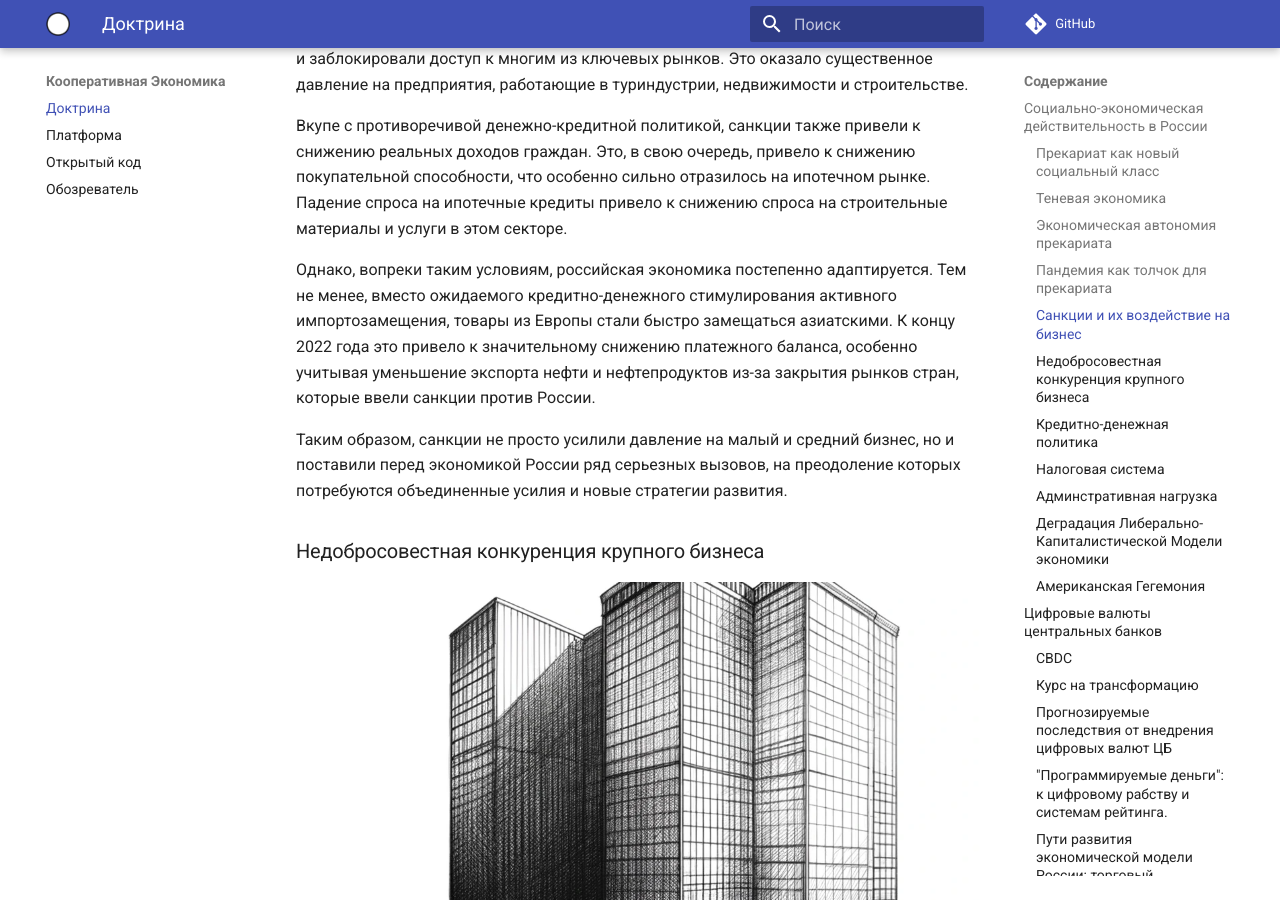
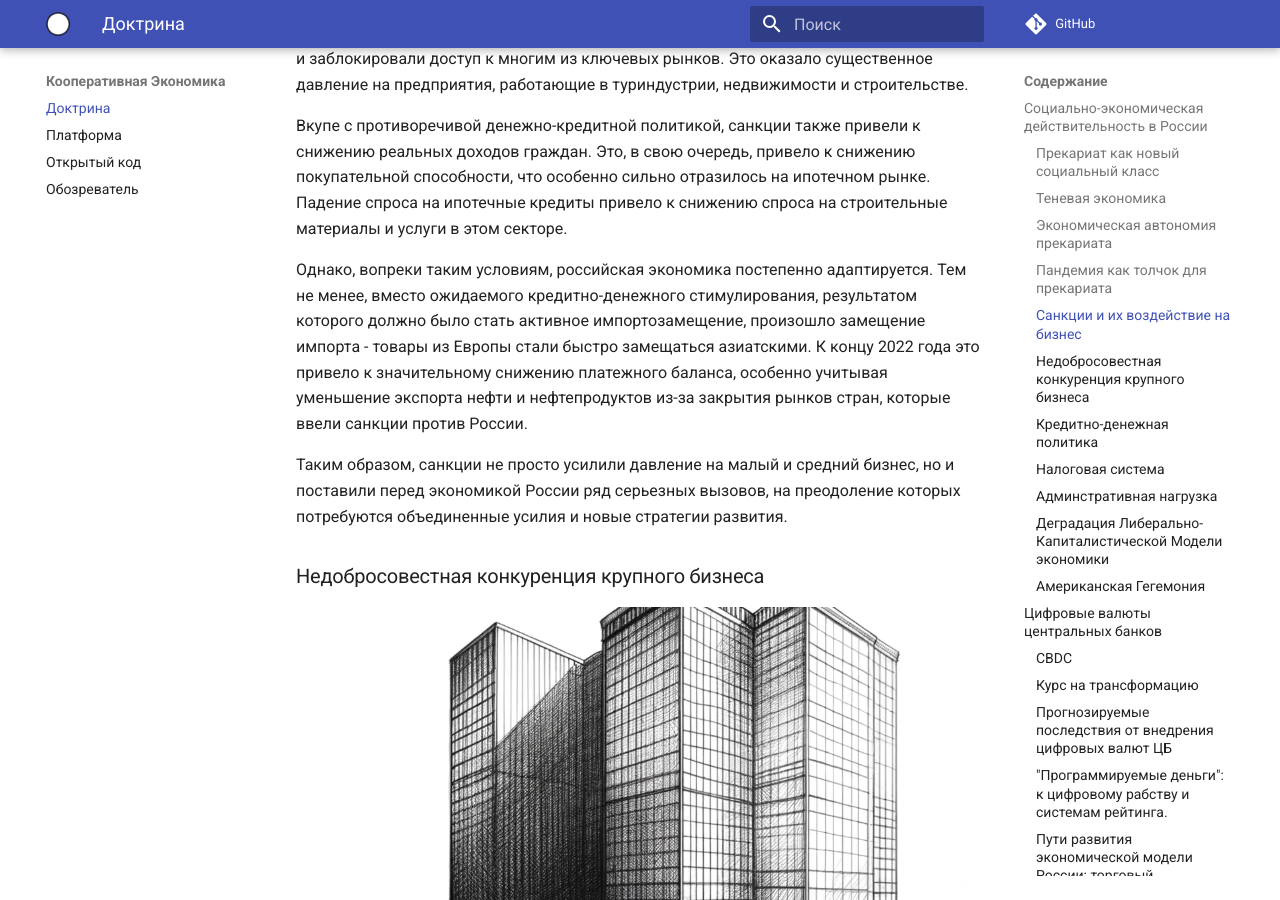
Before and after one commit to intellect-run/docs, an MkDocs documentation site: the page built from docs/index.md, in a window 1280 px wide and 900 px high, scrolled down 7521 px. Built offline with MkDocs 1.6.1 and Material for MkDocs 9.7.7, drawn with Linux system fonts in a browser that asks for light colours; some of the changed text lies outside the part shown.

Commit message:
Update index.md

```diff
--- a/docs/index.md
+++ b/docs/index.md
@@ -79,7 +79,7 @@
 
 Вкупе с противоречивой денежно-кредитной политикой, санкции также привели к снижению реальных доходов граждан. Это, в свою очередь, привело к снижению покупательной способности, что особенно сильно отразилось на ипотечном рынке. Падение спроса на ипотечные кредиты привело к снижению спроса на строительные материалы и услуги в этом секторе.
 
-Однако, вопреки таким условиям, российская экономика постепенно адаптируется. Тем не менее, вместо ожидаемого кредитно-денежного стимулирования активного импортозамещения, товары из Европы стали быстро замещаться азиатскими. К концу 2022 года это привело к значительному снижению платежного баланса, особенно учитывая уменьшение экспорта нефти и нефтепродуктов из-за закрытия рынков стран, которые ввели санкции против России.
+Однако, вопреки таким условиям, российская экономика постепенно адаптируется. Тем не менее, вместо ожидаемого кредитно-денежного стимулирования, результатом которого должно было стать активное импортозамещение, произошло замещение импорта - товары из Европы стали быстро замещаться азиатскими. К концу 2022 года это привело к значительному снижению платежного баланса, особенно учитывая уменьшение экспорта нефти и нефтепродуктов из-за закрытия рынков стран, которые ввели санкции против России.
 
 Таким образом, санкции не просто усилили давление на малый и средний бизнес, но и поставили перед экономикой России ряд серьезных вызовов, на преодоление которых потребуются объединенные усилия и новые стратегии развития.
 
@@ -119,7 +119,7 @@
 
 На текущий момент налоговая система России является весьма сложной и запутанной из-за многочисленных налогов, сборов и акцизов. Государство, кажется, ставит свои финансовые интересы на первое место, забывая о потребностях бизнеса.
 
-При этом, не было проведено тщательного анализа, каким образом установленные ставки и система налогообложения будут влиять на экономику, на инвестирование и производство. Возьмем хотя бы такой налог, как НДС. В целом, налог как таковой не является проблемой, но его применение в текущем виде делает производство существенно менее выгодным. С каждым этапом производства, налоговая составляющая увеличивается, что делает конечный продукт менее конкурентоспособным.
+При этом, не было проведено тщательного анализа, каким образом установленные ставки и система налогообложения будут влиять на экономику, на инвестирование и производство. Возьмем хотя бы такой налог, как НДС. В целом, налог, как таковой, не является проблемой, но его применение в текущем виде делает производство существенно менее выгодным. С каждым этапом производства, налоговая составляющая увеличивается, что делает конечный продукт менее конкурентоспособным.
 
 Да, есть налоговые режимы, такие как УСН, которые не предлагают НДС. Однако они ограничены по многим параметрам. Если компания решает производить что-то более сложное или выходит за рамки установленных лимитов по обороту или численности сотрудников (например, серийное производство автомобилей, стиральных машин и даже простейших калькуляторов или большинство финансовых операций), то ей приходится осуществлять переход на Общую систему налогообложения, что сразу делает ее продукцию менее конкурентоспособной на рынке.
 
```
Also changed, not shown: other parts of docs/index.md (+1 -1 lines).
